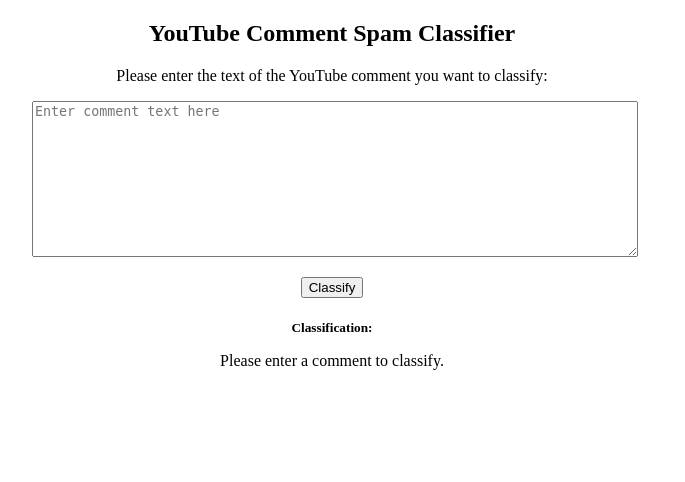
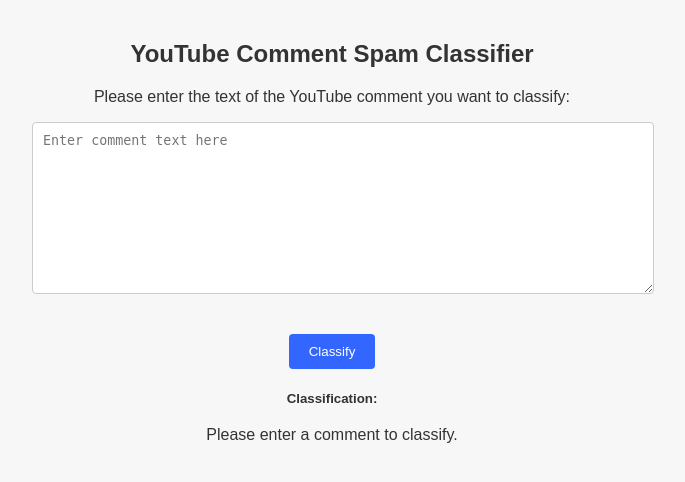
Before and after one commit to harshvardhanchand/ytspam, a Django app: page / in a window 1280 px wide. Shown: the top 482 px of the page, without its empty margins (308-993 px from the left). Run offline with Django 4.2, Linux system fonts and the light colour scheme.

Commit message:
commit_1

```diff
--- a/ytspamapp/static/ytspamapp/styles.css
+++ b/ytspamapp/static/ytspamapp/styles.css
@@ -1,33 +1,55 @@
+
+body {
+  color: #333;
+  background-color: #f7f7f7;
+}
+
 .content {
   text-align: center;
   max-width: 600px;
-    margin: 0 auto;
+  margin: 40px auto;
+  font-family: sans-serif;
+
 }
 
 .form-group {
-    margin-bottom: 20px;
+  margin-bottom: 40px;
 }
 
 .form-control {
   height: 150px;
   width: 100%;
   display: block;
+  border: 1px solid #ccc;
+  border-radius: 4px;
+  padding: 10px;
 }
 
 h5 {
   font-weight: bold;
-    margin-bottom: 10px;
+  margin-bottom: 20px;
 }
 
 .text-muted {
   font-style: italic;
-    color: gray;
+  color: #777;
 }
 
 .button-container {
   text-align: center;
+  margin-top: 40px;
 }
 
 .btn {
   display: inline-block;
+  background: #3366ff;
+  color: #fff;
+  border: none;
+  border-radius: 4px;
+  padding: 10px 20px;
 }
+
+.btn:hover {
+  background: #1a44cc;
+  cursor: pointer;
+}
```
Lines whose indentation alone changed are shown as unchanged.
